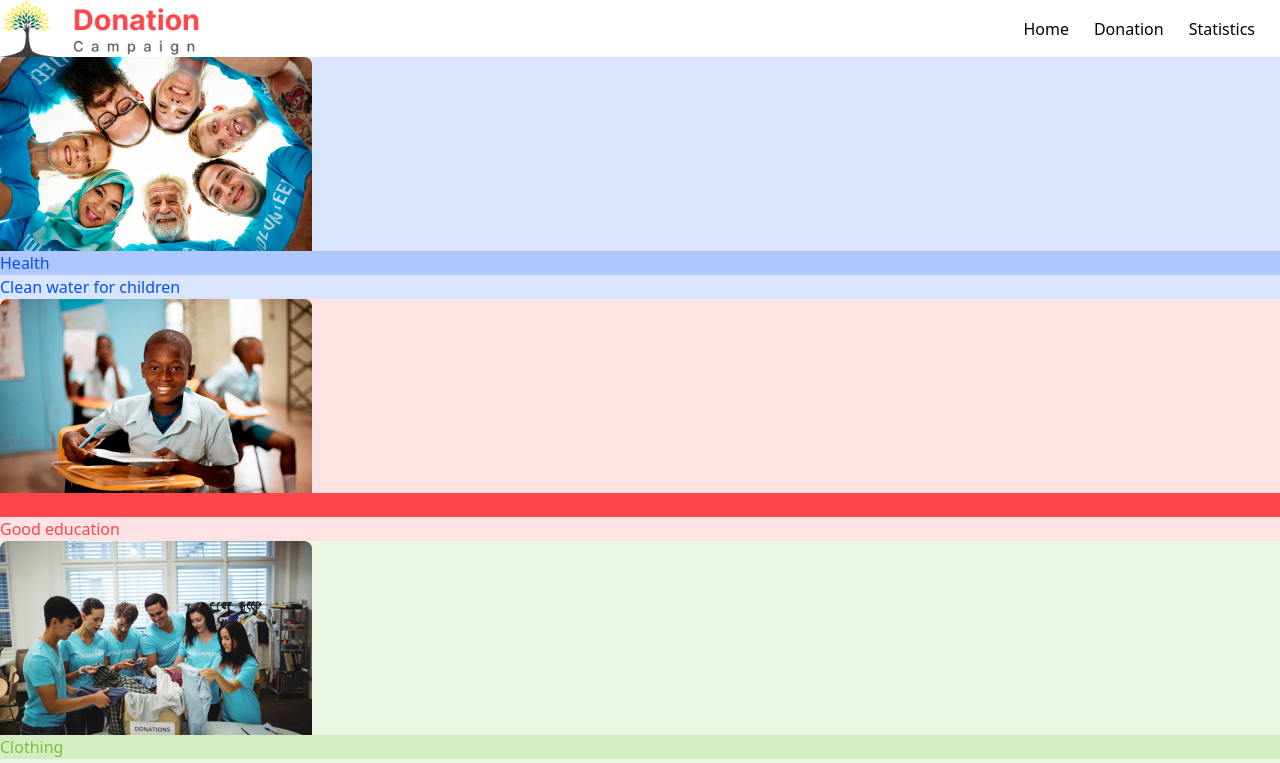
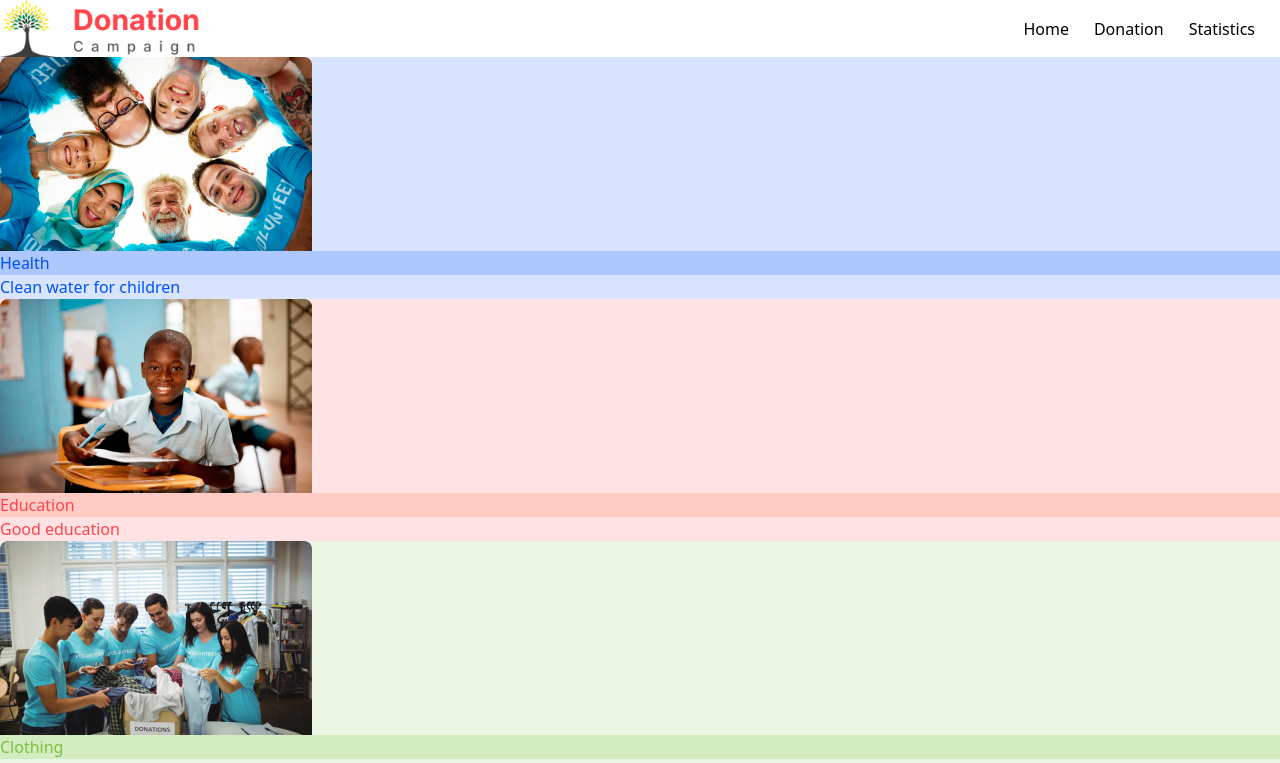
Before and after one commit to nirobutso140/donation-campaign, a React (Vite) app: page / in a window 1280 px wide. Shown: the top 763 px of the page. Built offline with nearby package versions, Linux system fonts and the light colour scheme.

Commit message:
create donate button

```diff
--- a/public/donation.json
+++ b/public/donation.json
@@ -18,7 +18,7 @@
       "image": "/public/image/2.2.png",
       "title": "Good education",
       "category": "Education",
-      "category_bg": "#FF444A",
+      "category_bg": "rgba(248, 113, 71, 0.20)",
       "card_bg": "rgba(255, 68, 74, 0.15)",
       "text_color": "#FF444A",
       "button_bg": "#2ecc71",
@@ -85,7 +85,7 @@
         "image": "/public/image/2.2.png",
         "title": "Good education",
         "category": "Education",
-        "category_bg": "#rgba(255, 68, 74, 0.20)",
+        "category_bg": "rgba(248, 113, 71, 0.20)",
         "card_bg": "rgba(255, 68, 74, 0.15)",
         "text_color": "#FF444A",
         "button_bg": "#2ecc71",
@@ -124,7 +124,7 @@
         "image": "/public/image/2.2.png",
         "title": "Good education",
         "category": "Education",
-        "category_bg": "#rgba(255, 68, 74, 0.20)",
+        "category_bg": "rgba(248, 113, 71, 0.20)",
         "card_bg": "rgba(255, 68, 74, 0.15)",
         "text_color": "#FF444A",
         "button_bg": "#2ecc71",
--- a/src/components/Details/Details.jsx
+++ b/src/components/Details/Details.jsx
@@ -1,9 +1,10 @@
 const Details = ({donate}) => {
-    const {image, title, description} = donate
+    const {image, title, description, price, text_color} = donate
     return (
         <>
            <div className="details_data">
                 <img src={image} alt="" />
+                <button className="px-5 py-2 rounded-lg relative bottom-[60px] left-[20px]" style={{background: text_color, color: 'white'}}>Donate ${price}</button>
                 <p className="text-3xl font-bold my-5">{title}</p>
                 <p className="text-gray-600">{description}</p>
            </div>
--- a/src/components/Donate/Donate.jsx
+++ b/src/components/Donate/Donate.jsx
@@ -10,7 +10,7 @@ const Donate = ({donate}) => {
           <Link to={`/donationDetails/${id}`}>
             <div className="donate_card w-64 rounded-lg " style={{ backgroundColor: card_bg}}>
                     <img className="donate_img" src={picture} alt="" />
-                    <p className='px-2 py-1 mx-3 my-2 rounded-md w-[75px] text-center ' style={{ backgroundColor: category_bg, color: text_color}}>{category}</p>
+                    <p className='px-2 py-1 mx-3 my-2 rounded-md w-[90px] text-center ' style={{ backgroundColor: category_bg, color: text_color}}>{category}</p>
                     <p className=' mx-4 py-2' style={{color: text_color}}>{title}</p>
             </div>
           </Link>
```
